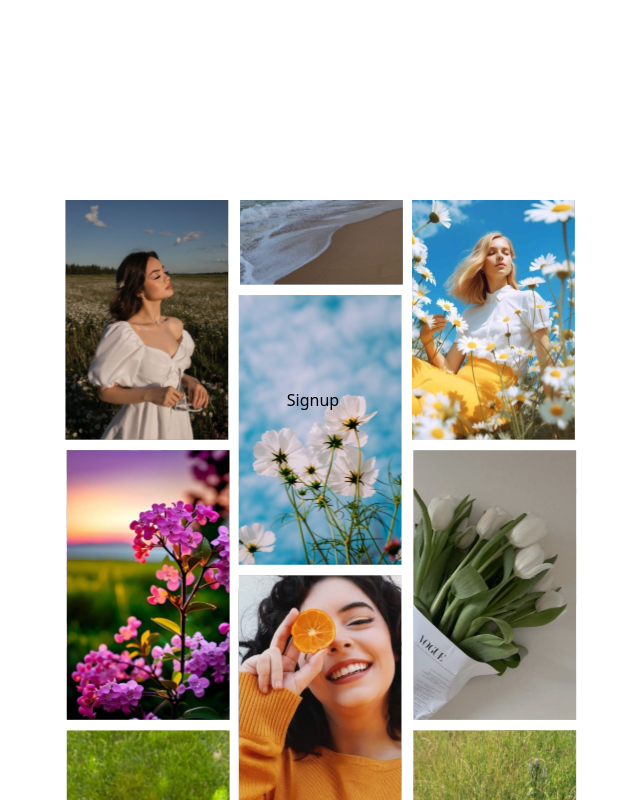
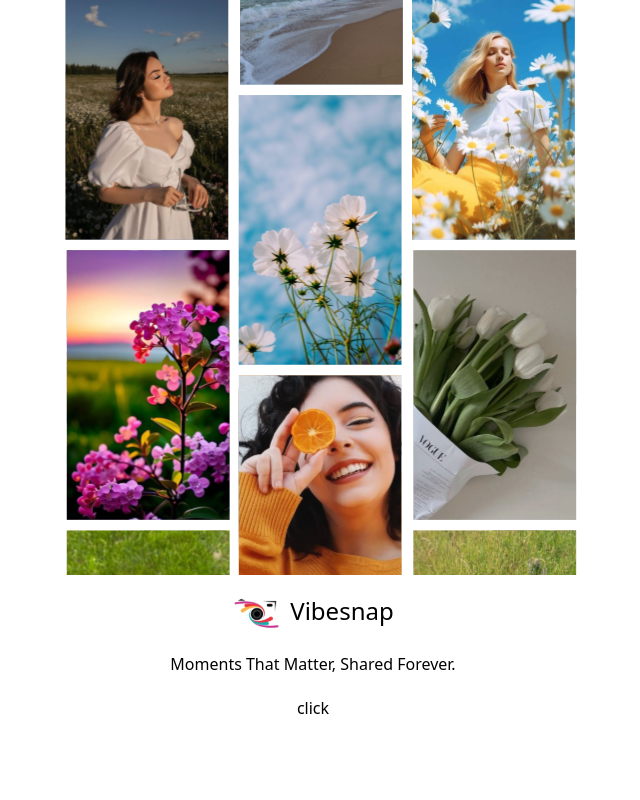
Before and after one commit to sachin3825/the-alter-office, a React (Vite) app: page /register in a window 1280 px wide. Shown: the top 800 px of the page, without its empty margins (327-967 px from the left). Built offline with nearby package versions, Linux system fonts and the light colour scheme.

Commit message:
signup page setup

```diff
--- a/src/_auth/AuthLayout.tsx
+++ b/src/_auth/AuthLayout.tsx
@@ -8,14 +8,16 @@ const AuthLayout = () => {
       {isAuthenticate ? (
         <Navigate to="/" />
       ) : (
-        <section className=" max-w-11/12 w-full h-screen flex justify-center items-center">
+        <section className="max-w-11/12 mx-auto  h-screen flex justify-center items-end relative">
           <img
             src="/assets/images/signupImage.svg"
             alt="Background"
-            className="absolute inset-0 w-full h-full object-fill sm:top-[200px] z-0"
+            className="absolute inset-0 w-full h-full object-cover p-1 md:p-0 md:object-fill z-0"
           />
-          <div className="relative z-10 flex justify-center items-center h-full">
+          <div className="relative z-10 w-full flex justify-center items-end">
+            {/* <div className="w-full flex justify-center items-center"> */}
             <Outlet />
+            {/* </div> */}
           </div>
         </section>
       )}
--- a/src/_auth/register/Signup.tsx
+++ b/src/_auth/register/Signup.tsx
@@ -1,5 +1,14 @@
 const Signup = () => {
-  return <div>Signup</div>;
+  return (
+    <div className="bg-white w-full gap-5  md:w-6/12 lg:w-8/12 px-5 pt-5 pb-20 flex justify-center items-center flex-col rounded-t-[50px] ">
+      <div className="flex gap-2">
+        <img src="/assets/images/logo.svg" alt="logo" width={50} height={50} />
+        <h1 className="text-2xl">Vibesnap</h1>
+      </div>
+      <p>Moments That Matter, Shared Forever.</p>
+      <button>click</button>
+    </div>
+  );
 };
 
 export default Signup;
```
Also changed, not shown: public/assets/images/logo.svg (added).
